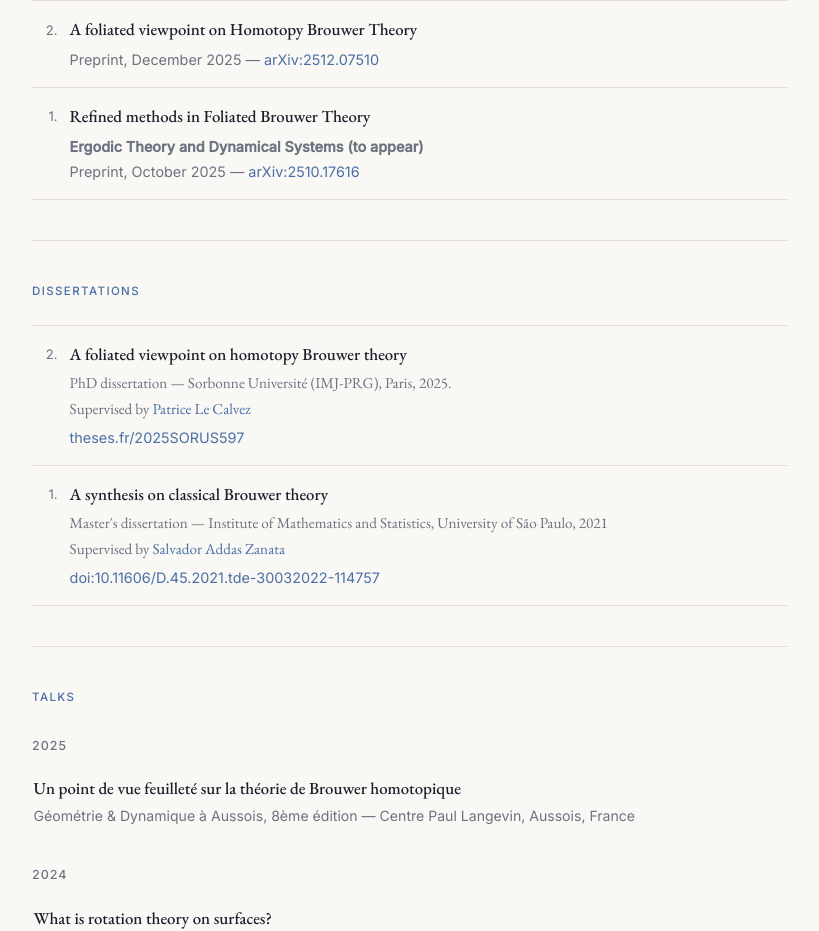
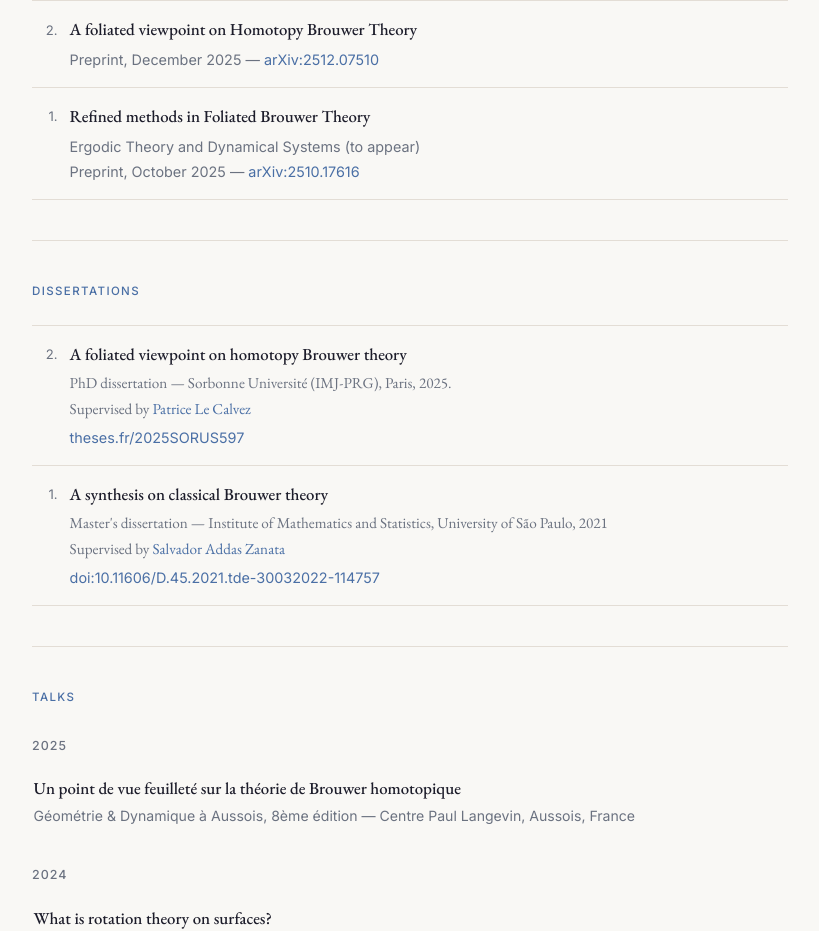
Before and after one commit to nelsonschuback/nelsonschuback.github.io, a plain HTML site: page index.html in a window 1280 px wide. Shown: the part 920-1851 px from the top of the page, without its empty margins (230-1049 px from the left). Drawn offline with nearby package versions, Linux system fonts and the light colour scheme.

Commit message:
Fix formatting of publication details in index.html

```diff
--- a/index.html
+++ b/index.html
@@ -106,7 +106,7 @@
                     <div>
                         <span class="pub-title">Refined methods in Foliated Brouwer Theory</span>
                         <span class="pub-meta">
-                            <b>Ergodic Theory and Dynamical Systems (to appear) </b> <br>  Preprint, October 2025 —
+                            Ergodic Theory and Dynamical Systems (to appear) <br>  Preprint, October 2025 —
                             <a href="https://arxiv.org/abs/2510.17616">arXiv:2510.17616</a>
                         </span>
                     </div>
```
